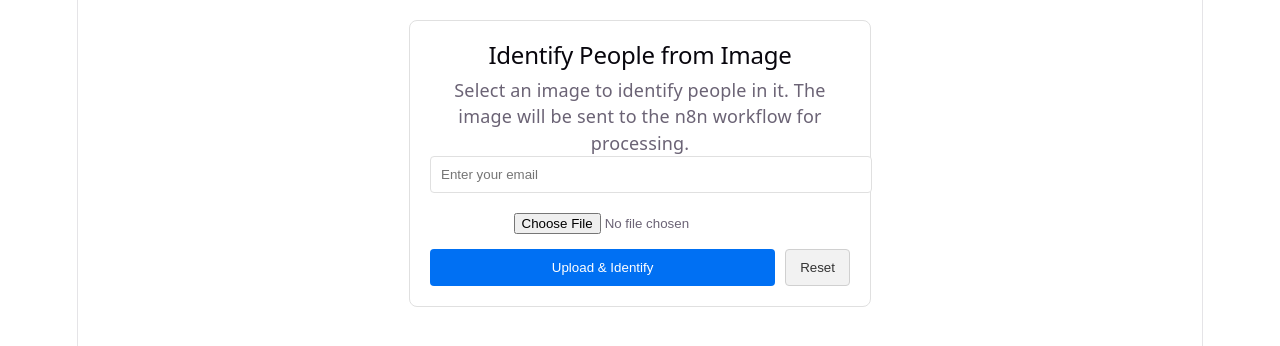
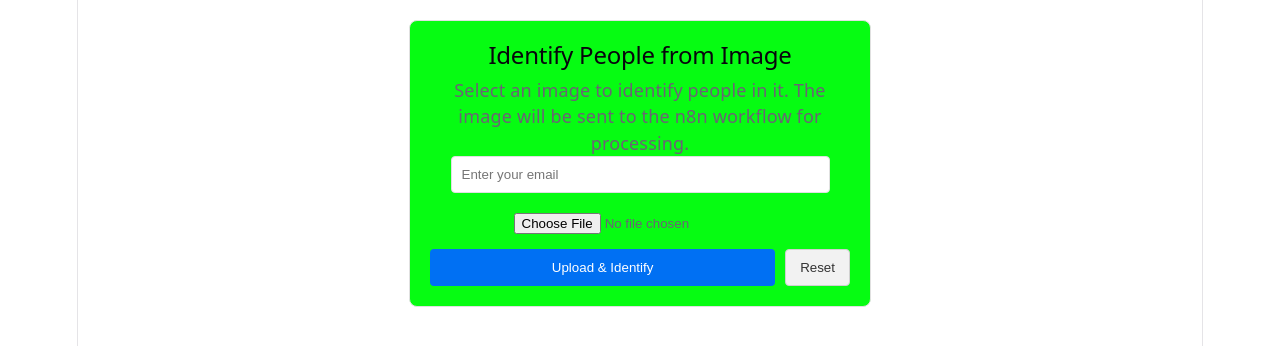
Before and after one commit to jacky1000000/n8nCropFaces, a React (Vite) app: page / in a window 1280 px wide. Shown: the top 346 px of the page. Built offline with nearby package versions, Linux system fonts and the light colour scheme.

Commit message:
align email input box to centre

```diff
--- a/src/components/ImageUploader.jsx
+++ b/src/components/ImageUploader.jsx
@@ -78,21 +78,21 @@ export default function ImageUploader() {
   };
 
   return (
-    <div style={{ maxWidth: '420px', margin: '20px auto', padding: '20px', border: '1px solid #e0e0e0', borderRadius: '8px' }}>
+    <div style={{ maxWidth: '420px', margin: '20px auto', padding: '20px', border: '1px solid #e0e0e0', backgroundColor: '#06fc12', borderRadius: '8px' }}>
       <h2>Identify People from Image</h2>
 
       {/* Description */}
       <p>Select an image to identify people in it. The image will be sent to the n8n workflow for processing.</p>
 
       <form onSubmit={handleSubmit}>
-        <div style={{ marginBottom: '15px' }}>
+        <div style={{ marginBottom: '15px', display: 'flex', justifyContent: 'center' }}>
           <input
             type="email"
             placeholder="Enter your email"
             value={email}
             onChange={(e) => setEmail(e.target.value)}
             required
-            style={{ width: '100%', padding: '10px', border: '1px solid #e0e0e0', borderRadius: '4px' }}
+            style={{ width: '85%', padding: '10px', border: '1px solid #e0e0e0', borderRadius: '4px' }}
           />
         </div>
 
```
